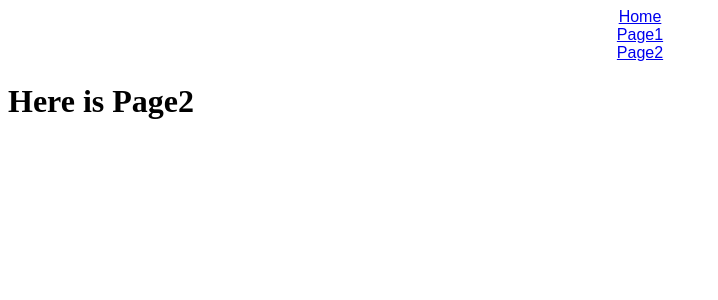
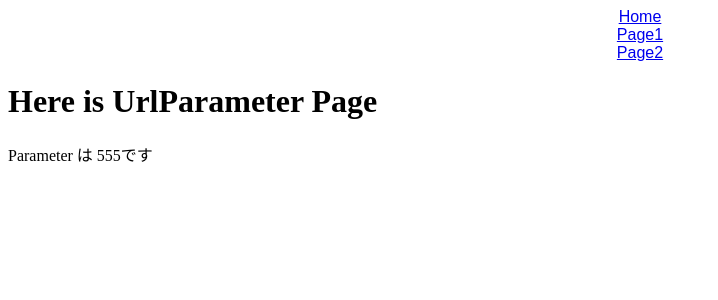
Before and after one commit to nfunato/codesandbox-react-router, a React (Create React App) app: page /page2/555 in a window 1280 px wide. Shown: the top 300 px of the page, without its empty margins (0-718 px from the left). Built offline with nearby package versions, Linux system fonts and the light colour scheme.

Commit message:
add: UrlParameter function なお、前の版のRouter.jsxで、page1routes.mapのkeyが{route.exact}になっていたのを{route.path}に修正している

```diff
--- a/src/Page2.jsx
+++ b/src/Page2.jsx
@@ -1,7 +1,12 @@
+import { Link } from "react-router-dom";
+
 export const Page2 = () => {
   return (
     <div>
       <h1>Here is Page2</h1>
+      {/* In real life, 'to' parameter should be given by JS script */}
+      {/* 例えば page2/xxx の数値を書き換えてみるとよい */}
+      <Link to="/page2/555">URL Parameter</Link>
     </div>
   );
 };
--- /dev/null
+++ b/src/UrlParameter.jsx
@@ -0,0 +1,11 @@
+import { useParams } from "react-router-dom";
+
+export const UrlParameter = () => {
+  const { id } = useParams();
+  return (
+    <div>
+      <h1>Here is UrlParameter Page</h1>
+      <p>Parameter は {id}です</p>
+    </div>
+  );
+};
--- /dev/null
+++ b/src/router/Page2Routes.jsx
@@ -0,0 +1,15 @@
+import { Page2 } from "../Page2";
+import { UrlParameter } from "../UrlParameter";
+
+export const page2Routes = [
+  {
+    path: "/",
+    exact: true,
+    children: <Page2 />
+  },
+  {
+    path: "/:id",
+    exact: false,
+    children: <UrlParameter />
+  }
+];
--- a/src/router/Router.jsx
+++ b/src/router/Router.jsx
@@ -1,10 +1,7 @@
 import { Switch, Route } from "react-router-dom";
 import { Home } from "../Home";
-import { Page1 } from "../Page1";
-import { Page1DetailA } from "../Page1DetailA";
-import { Page1DetailB } from "../Page1DetailB";
-import { Page2 } from "../Page2";
 import { page1Routes } from "./Page1Routes";
+import { page2Routes } from "./Page2Routes";
 
 export const Router = () => {
   return (
@@ -18,7 +15,7 @@
           <Switch>
             {page1Routes.map((route) => (
               <Route
-                key={route.exact}
+                key={route.path}
                 exact={route.exact}
                 path={`${url}${route.path}`}
               >
@@ -28,9 +25,22 @@
           </Switch>
         )}
       />
-      <Route path="/page2">
-        <Page2 />
-      </Route>
+      <Route
+        path="/page2"
+        render={({ match: { url } }) => (
+          <Switch>
+            {page2Routes.map((route) => (
+              <Route
+                key={route.path}
+                exact={route.exact}
+                path={`${url}${route.path}`}
+              >
+                {route.children}
+              </Route>
+            ))}
+          </Switch>
+        )}
+      />
     </Switch>
   );
 };
```
